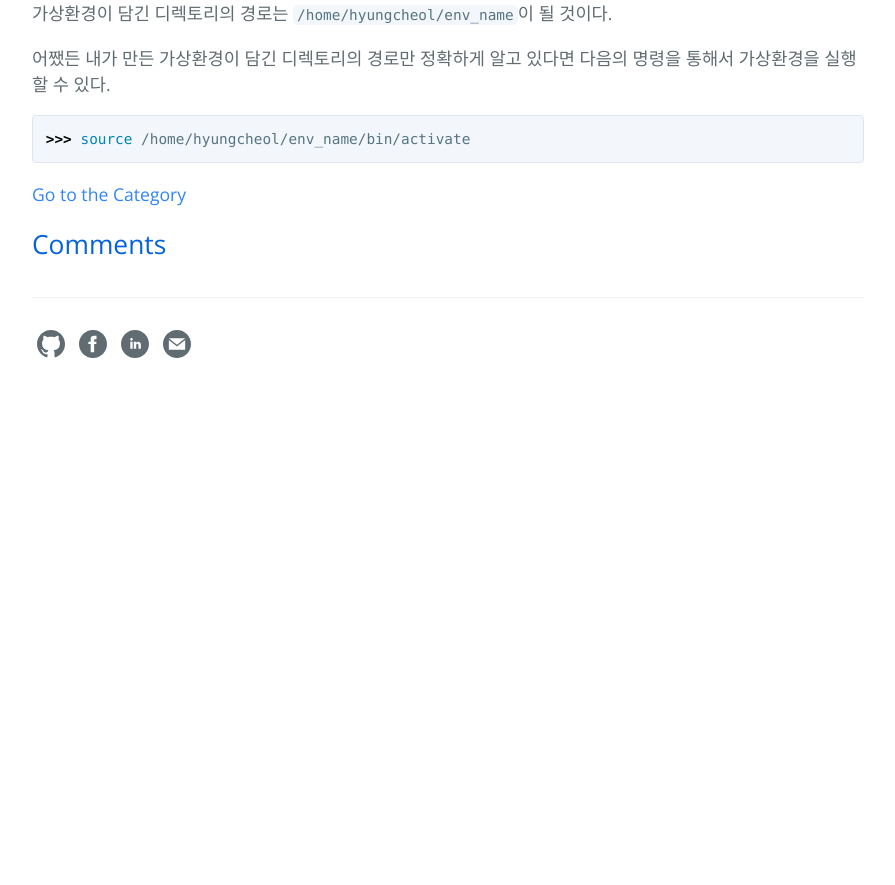
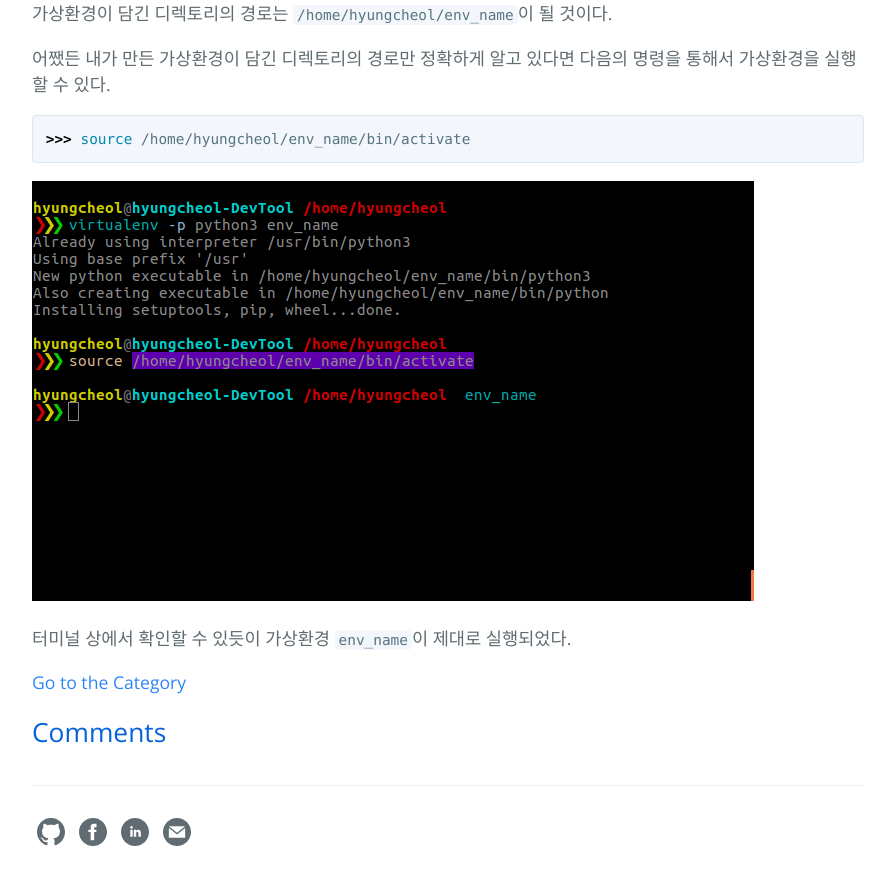
Before and after one commit to hcnoh/hcnoh.github.io, a Jekyll site: the page built from _posts/2018-10-06-virtualenv.md, in a window 1280 px wide and 900 px high, scrolled down 1611 px. Shown: the top 885 px of the window, without its empty margins (192-1087 px from the left). Built offline with Jekyll 4.4.1, drawn with Linux system fonts in a browser that asks for light colours; comment, search, counter and statistics services are not loaded; before the commit the page ends 2023 px from its top, so only the background shows below that.

Commit message:
Update 2018-10-06-virtualenv.md

````diff
--- a/_posts/2018-10-06-virtualenv.md
+++ b/_posts/2018-10-06-virtualenv.md
@@ -63,3 +63,7 @@ Consider using the `--user` option or check the permissions.
 ```bash
 >>> source /home/hyungcheol/env_name/bin/activate
 ```
+
+![](/assets/img/2018-10-06-virtualenv/01.png)
+
+터미널 상에서 확인할 수 있듯이 가상환경 `env_name`이 제대로 실행되었다.
````
